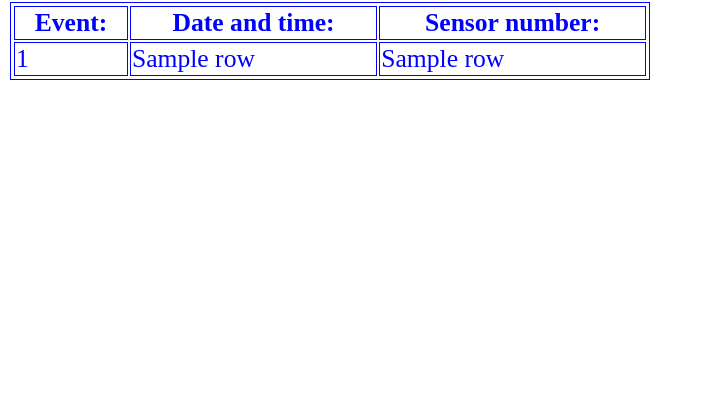
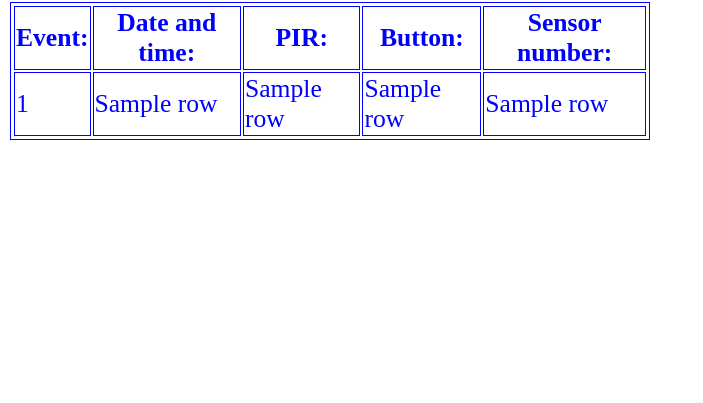
Before and after one commit to nathanielnoyes/ES.101---Smart-Room-Security-System, a Python web app: template flask_app/templates/triggers.html in a window 1280 px wide. Shown: the part 130-533 px from the top of the page, without its empty margins (0-703 px from the left). Run offline with Jinja, Linux system fonts and the light colour scheme; the template is opened without the code that fills it: most values are stand-ins (such as "Sample title", 1, 10 or a date in 2020).

Commit message:
Expanded triggetrs to show what sensor to desplay

```diff
--- a/flask_app/app.py
+++ b/flask_app/app.py
@@ -20,6 +20,8 @@ connect.execute(
     '''create table if not exists triggers (
 EVENTID INTEGER PRIMARY KEY AUTOINCREMENT,
 TIME DATETIME,
+PIR int,
+butt int,
 SENSORID int,
 CONSTRAINT fk_sensor
 FOREIGN KEY (SENSORID)
@@ -35,7 +37,7 @@ def receive_data():
     print("Received data from Feather:", data)
     date = datetime.datetime.now()
     with sqlite3.connect("database.db") as connect:
-        command = f"insert into triggers(TIME, SENSORID) values('{date}','{data["ID"]}');"
+        command = f"insert into triggers(TIME,PIR,butt, SENSORID) values('{date}',{data["Button"]},{data["Pir"]},'{data["ID"]}');"
         cursor = connect.cursor()
         print(command)
         print(cursor.execute(command))
--- a/flask_app/templates/triggers.html
+++ b/flask_app/templates/triggers.html
@@ -14,6 +14,12 @@
                     Date and time:
                 </th>
                 <th>
+                    PIR:
+                </th>
+                <th>
+                    Button:
+                </th>
+                <th>
                     Sensor number:
                 </th>
             </tr>
@@ -24,6 +30,8 @@
                 <td>{{row[0]}}</td>
                 <td>{{row[1]}}</td>
                 <td>{{row[2]}}</td>
+                <td>{{row[3]}}</td>
+                <td>{{row[4]}}</td>
             </tr>
             {% endfor %}
         </tbody>
```
Also changed, not shown: database.db.
